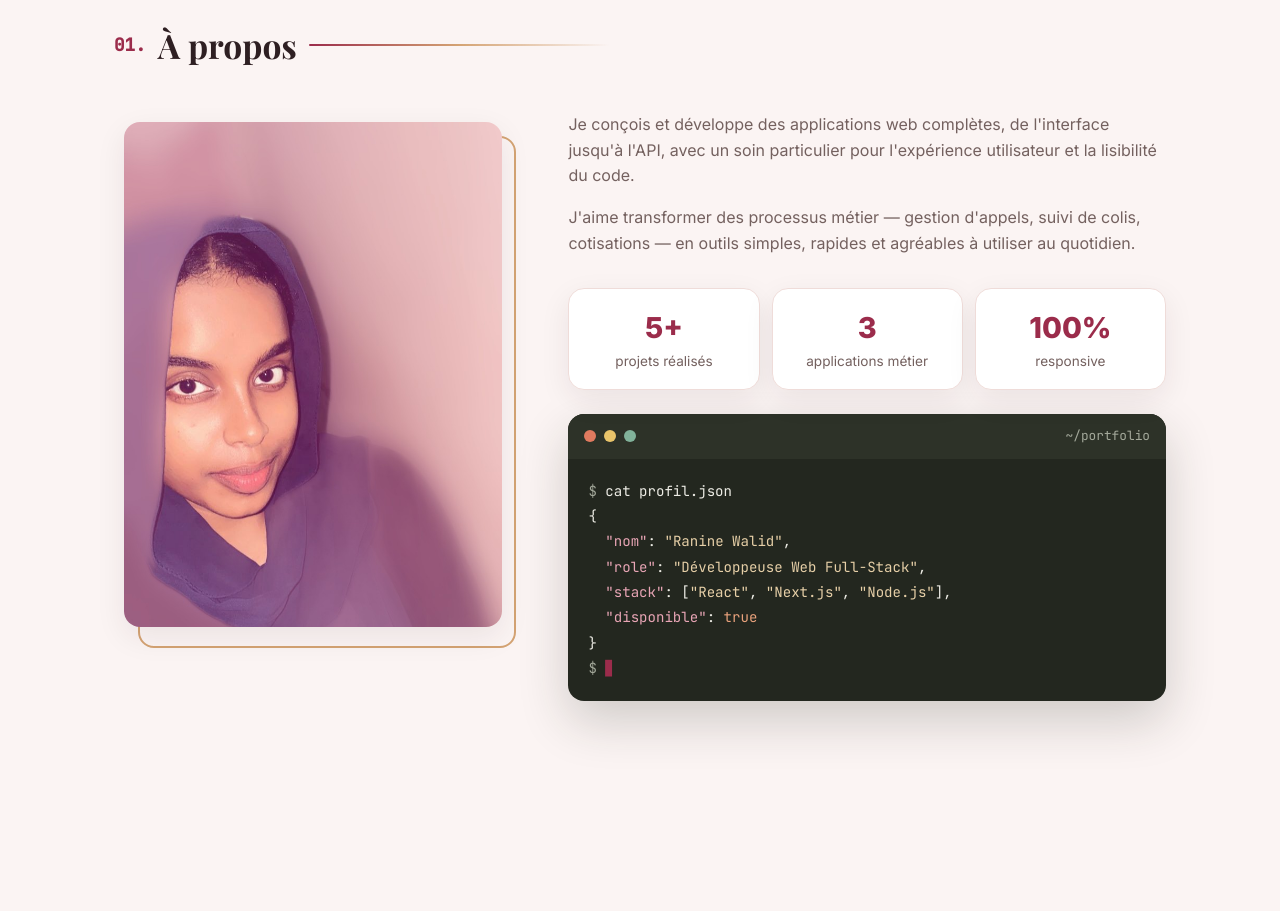
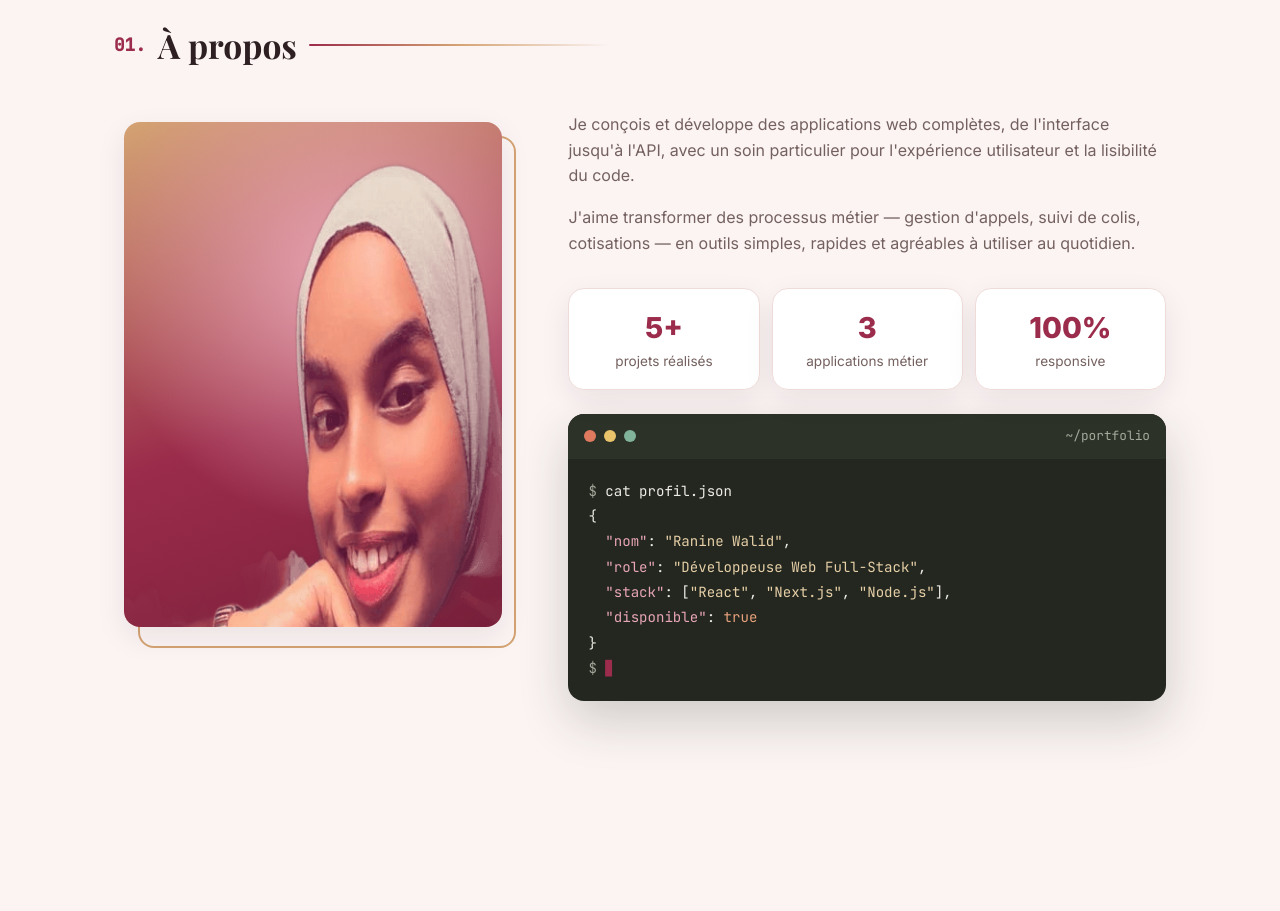
Before and after one commit to raninewalid6-glitch/mon_porfolio, a React (Vite) app: page / in a window 1280 px wide. Shown: the part 960-1871 px from the top of the page. Built offline with nearby package versions, Linux system fonts and the light colour scheme; a web font is replaced by a local one.

Commit message:
ajouter une nouvelle foto

```diff
--- a/src/data.js
+++ b/src/data.js
@@ -6,7 +6,7 @@ export const profile = {
   roles: ["Développeuse Web Full-Stack", "Passionnée de React & Next.js", "Créatrice d'interfaces métier"],
   location: "Djibouti",
   photo: "/photo.jpg",
-  photo2: "/photo2.jpg",
+  photo2: "/photo2.png",
   email: "raninewalid6@gmail.com",
   phone: "+253 77 36 29 58",
   phoneLink: "+25377362958",
--- a/src/index.css
+++ b/src/index.css
@@ -677,8 +677,10 @@ button.btn--primary:hover {
   width: 100%;
   height: 100%;
   object-fit: cover;
-  /* Fond déjà flouté et teinté rose dans l'image : on cadre sur le visage */
-  object-position: center 37%;
+  /* Photo détourée (fond supprimé) : on cadre sur le visage et la main, sur un dégradé assorti au site */
+  object-position: center 38%;
+  background: radial-gradient(circle at 60% 30%, var(--accent-light), transparent 60%),
+    linear-gradient(160deg, var(--gold) 0%, var(--accent) 55%, var(--accent-dark) 100%);
   border-radius: var(--radius);
   box-shadow: var(--shadow);
   transition: transform 0.3s;
```
Also changed, not shown: public/photo2.jpg, public/photo2.png (added).
